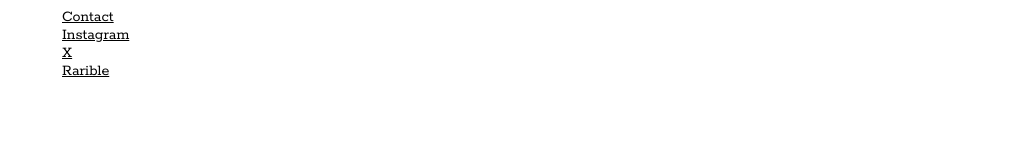
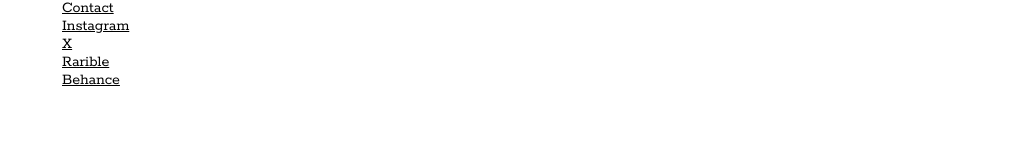
Before and after one commit to klawcodes/revenger.asia, a React (Create React App) app: page / in a window 1280 px wide. Shown: the part 364-525 px from the top of the page, without its empty margins (258-1280 px from the left). Built offline with nearby package versions, Linux system fonts and the light colour scheme.

Commit message:
add behance

```diff
--- a/src/App.js
+++ b/src/App.js
@@ -26,6 +26,9 @@ function App() {
               <div className='link'>
                 <a id="link" target="_blank" href="https://rarible.com/riotrevenger">Rarible</a>
               </div>
+              <div className='link'>
+                <a id="link" target="_blank" href="https://www.behance.net/riot-revenger">Behance</a>
+              </div>
             </div>
           </div>
         </div>
```
